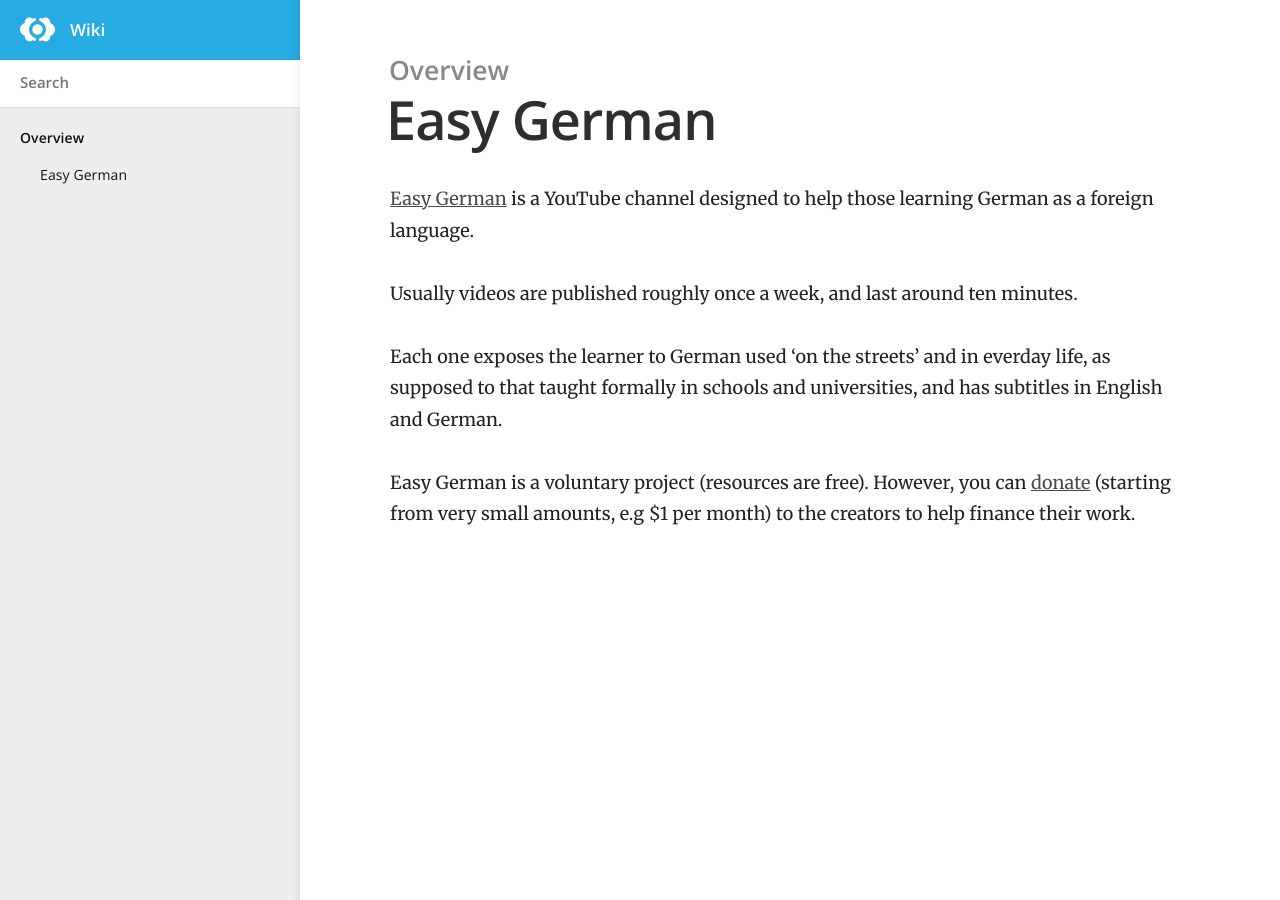
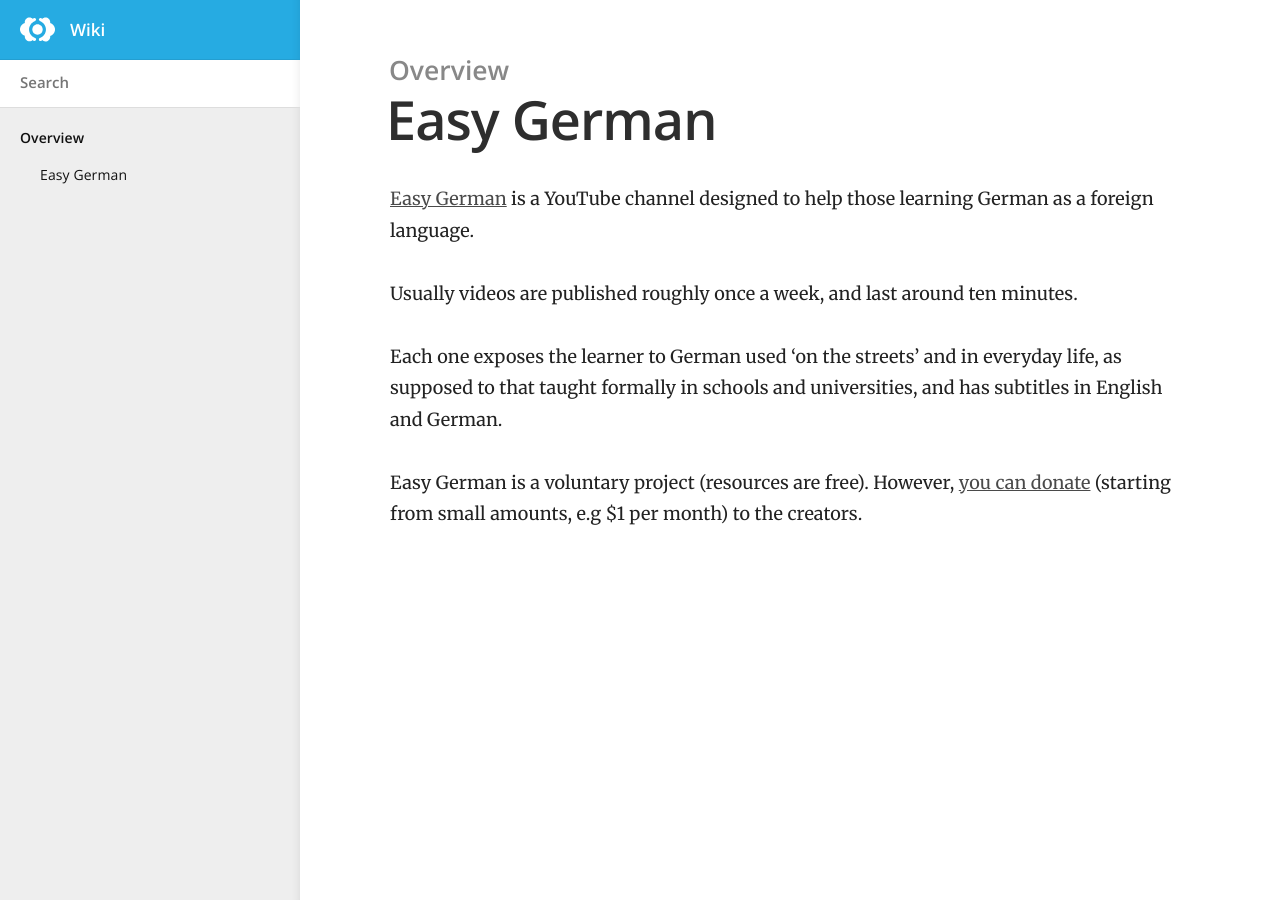
Before and after one commit to family-guy/easy-german-wiki, a Jekyll site: the page built from _overview/easy-german.md, in a window 1280 px wide. Built offline with Jekyll 4.4.1, drawn with Linux system fonts in a browser that asks for light colours.

Commit message:
Fix typo

```diff
--- a/_overview/easy-german.md
+++ b/_overview/easy-german.md
@@ -8,6 +8,6 @@ permalink: /
 
 Usually videos are published roughly once a week, and last around ten minutes.
 
-Each one exposes the learner to German used 'on the streets' and in everday life, as supposed to that taught formally in schools and universities, and has subtitles in English and German.
+Each one exposes the learner to German used 'on the streets' and in everyday life, as supposed to that taught formally in schools and universities, and has subtitles in English and German.
 
-Easy German is a voluntary project (resources are free). However, you can [donate]("https://www.patreon.com/easygerman") (starting from very small amounts, e.g $1 per month) to the creators to help finance their work.
+Easy German is a voluntary project (resources are free). However, [you can donate]("https://www.patreon.com/easygerman") (starting from small amounts, e.g $1 per month) to the creators.
```
Also changed, not shown: README.md (+16 -2 lines).
